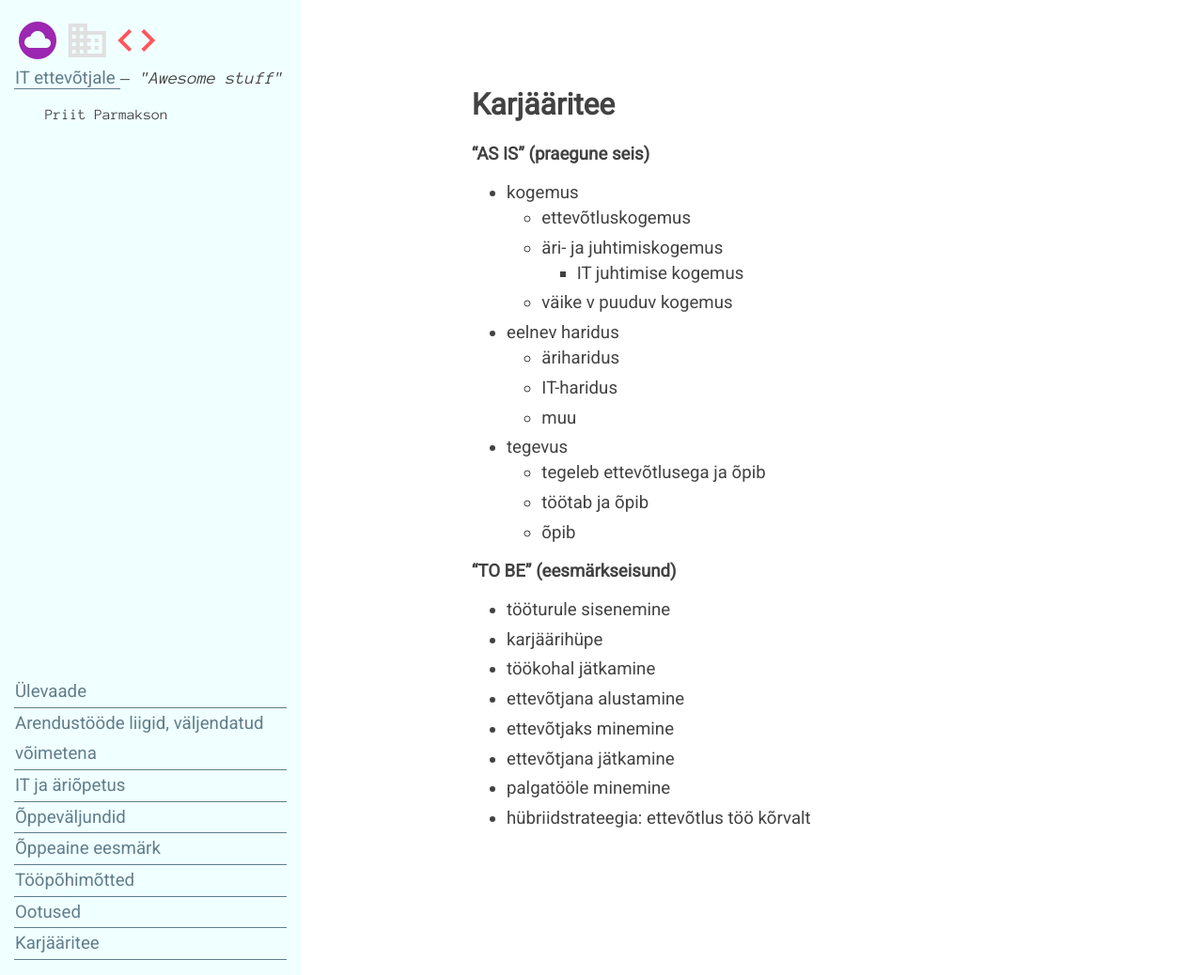
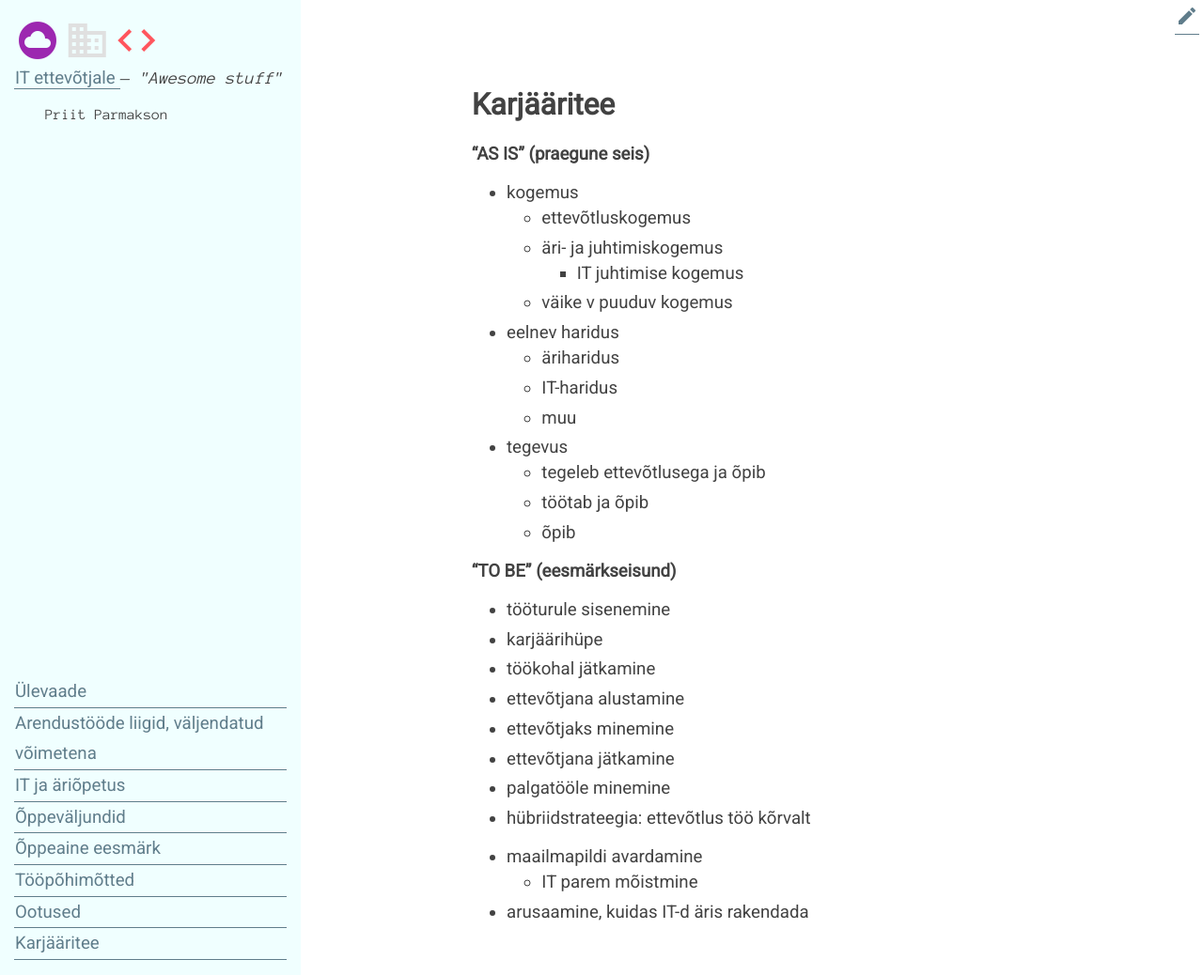
Before and after one commit to agiil/IT, a Jekyll site: the page built from Karjaar.md, in a window 1280 px wide and 1038 px high. Shown: the whole window at 94% size. Built offline with Jekyll 4.4.1, drawn with Linux system fonts in a browser that asks for light colours.

Commit message:
Update Karjaar.md

```diff
--- a/Karjaar.md
+++ b/Karjaar.md
@@ -7,6 +7,7 @@ publish: true
 ---
 
 # Karjääritee
+<a class='edit' href='https://github.com/agiil/IT/edit/master/Karjaar.md'><i class="material-icons">create</i></a>
 
 ## "AS IS" (praegune seis)
 - kogemus
@@ -32,3 +33,7 @@ publish: true
 - ettevõtjana jätkamine
 - palgatööle minemine
 - hübriidstrateegia: ettevõtlus töö kõrvalt
+
+- maailmapildi avardamine
+  - IT parem mõistmine
+- arusaamine, kuidas IT-d äris rakendada
```
